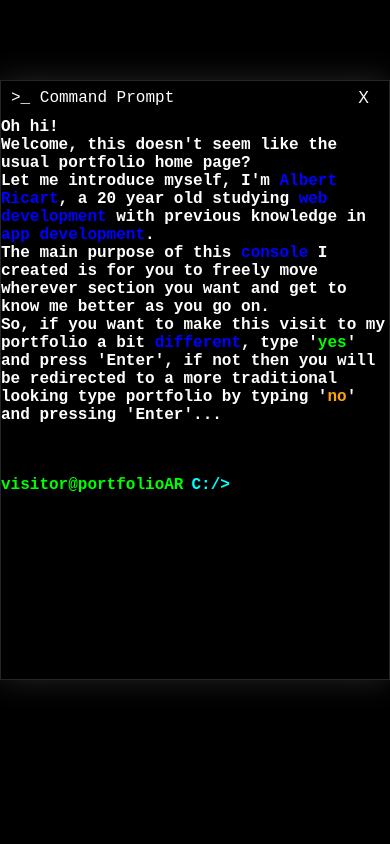
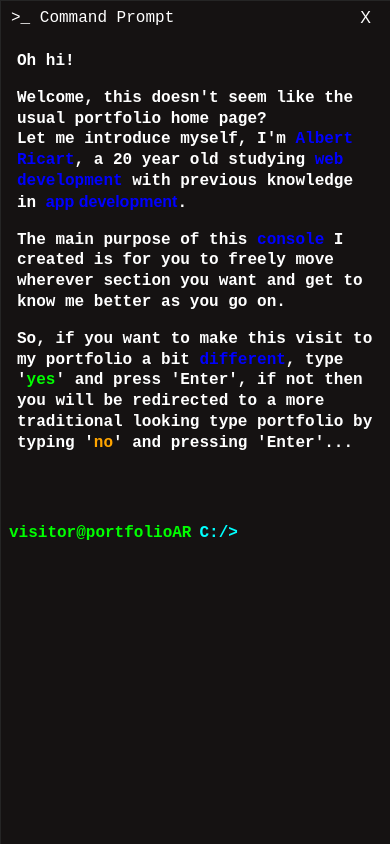
Before and after one commit to albertricart/albertricart.github.io, a plain HTML site: page index.html in a window 390 px wide. Drawn offline with Linux system fonts and the light colour scheme.

Commit message:
dom rework

```diff
--- a/index.html
+++ b/index.html
@@ -6,39 +6,45 @@
   <meta name="viewport" content="width=device-width, initial-scale=1.0" />
   <title>Home | Albert Ricart</title>
   <link rel="shortcut icon" href="./assets/icons/icon.png" />
+  <!-- <link rel="stylesheet" href="https://stackpath.bootstrapcdn.com/bootstrap/4.3.1/css/bootstrap.min.css" integrity="sha384-ggOyR0iXCbMQv3Xipma34MD+dH/1fQ784/j6cY/iJTQUOhcWr7x9JvoRxT2MZw1T" crossorigin="anonymous"> -->
   <link rel="stylesheet" href="./styles/app.css" />
 </head>
 
 <body>
   <div class="console-wrapper">
     <div class="console-container">
-      <div class="console__header">
-        <div class="console__header__icon">>_ Command Prompt</div>
+      <div class="console-header">
+        <div class="console-header__icon">>_ Command Prompt</div>
         <a href="home.html" class="close-console">X</a>
       </div>
-      <div class="console__body">
+      <div class="console-body">
 
-        <div class="console__body__welcome">
-          <p>Oh hi!</p>
+        <div class="console-body__welcome">
+          <p style="margin-top: 0;">Oh hi!</p>
+
           <p>Welcome, this doesn't seem like the usual portfolio home page? <br> Let me introduce myself, I'm <strong
               class="blueText">Albert Ricart</strong>, a 20 year old studying <strong class="blueText">web
-              development</strong> with previous knowledge in <strong class="blueText">app development</strong>.</p>
+              development</strong> with previous knowledge in <a href="#"><strong class="blueText">app
+                development</strong></a>.</p>
+
           <p>The main purpose of this <strong class="blueText">console</strong> I created is for you to freely move
             wherever section you want and get to know me better as you go on.</p>
+
           <p style="margin-bottom: 0px;">So, if you want to make this visit to my portfolio a bit <strong
               class="blueText">different</strong>, type '<span class="greenText">yes</span>' and press 'Enter', if not
             then you will be
             redirected to a more traditional looking type portfolio by typing '<span class="orangeText">no</span>' and
             pressing 'Enter'...
           </p>
-          <input type="text" id="welcomePrompt" class="consoleInput" style="font-weight: bold;" autofocus
-            autocomplete="off">
+
+          <input type="text" id="welcomePrompt" class="input-console" style="font-weight: bold;" autofocus
+            autocomplete="off" autocorrect="off" autocapitalize="off" spellcheck="false">
         </div>
 
-        <div class="console__body__prompt">
+        <div class="console-body__prompt">
           <span id="username" data-username="visitor" style="margin-right: 8px;">visitor@portfolioAR</span><span
-            id="dir" data-dir=""></span>
-          <input type="text" id="userInput" class="consoleInput" disabled autocomplete="off">
+            id="dir" data-dir="/"></span>
+          <input type="text" id="userInput" class="input-console" disabled autocomplete="off" autocorrect="off" autocapitalize="off" spellcheck="false">
         </div>
 
       </div>
@@ -47,8 +53,10 @@
   </div>
 
 
+  <!-- <script src="https://code.jquery.com/jquery-3.3.1.slim.min.js" integrity="sha384-q8i/X+965DzO0rT7abK41JStQIAqVgRVzpbzo5smXKp4YfRvH+8abtTE1Pi6jizo" crossorigin="anonymous"></script>
+  <script src="https://cdnjs.cloudflare.com/ajax/libs/popper.js/1.14.7/umd/popper.min.js" integrity="sha384-UO2eT0CpHqdSJQ6hJty5KVphtPhzWj9WO1clHTMGa3JDZwrnQq4sF86dIHNDz0W1" crossorigin="anonymous"></script>
+  <script src="https://stackpath.bootstrapcdn.com/bootstrap/4.3.1/js/bootstrap.min.js" integrity="sha384-JjSmVgyd0p3pXB1rRibZUAYoIIy6OrQ6VrjIEaFf/nJGzIxFDsf4x0xIM+B07jRM" crossorigin="anonymous"></script> -->
+  <script src='js/console.js'></script>
 </body>
 
-<script src='js/console.js'></script>
-
 </html>
--- a/js/console.js
+++ b/js/console.js
@@ -1,16 +1,40 @@
-//TO-DO: document.title = "sectionA, recomercem, etc... | Albert Ricart"
-
-
 var username = document.querySelector("#username");
 var dir = document.querySelector("#dir");
 var userInput = document.querySelector("#userInput");
-var console = document.querySelector(".console-container");
-var console_body = document.querySelector(".console__body");
-var welcomeWrapper = document.querySelector(".console__body__welcome");
+var consoleContainer = document.querySelector(".console-container");
+var console_body = document.querySelector(".console-body");
+var welcomeWrapper = document.querySelector(".console-body__welcome");
 var welcomePrompt = document.querySelector("#welcomePrompt");
 var commandList = ["cd", "ls", "cat", "username", "help", "man", "clear", "leave"];
+const directories = {
+    "/": {
+        home: {
 
-console.onclick = function () { userInput.focus() };
+        },
+
+        portfolio: {
+            projects:{
+                recomercem:{},
+                cepsem:{},
+                ev:{},
+            },
+        },
+
+        about: {
+
+        },
+
+        contact: {
+
+        }
+    }
+
+
+};
+
+console.log(directories);
+
+consoleContainer.onclick = function () { userInput.focus() };
 
 userInput.onkeypress = manageInput;
 welcomePrompt.oninput = manageWelcomeInput;
@@ -19,44 +43,40 @@ welcomePrompt.onkeypress = function (e) {
     if (keynum == 13) {
         if (welcomePrompt.value.trim() == "yes") {
             let displayHelpMessage = document.createElement("p");
-            displayHelpMessage.innerHTML = "Good! Before letting you free, I encourage you to type 'help' so you get an idea of what are your possibilities here. Have fun!"
+            displayHelpMessage.innerHTML = "Good! Before letting you free, I encourage you to type 'help' so you get an idea of what your possibilities are here. Checking out 'ls' is a great starting point. Have fun!"
             welcomeWrapper.appendChild(displayHelpMessage);
             welcomePrompt.disabled = true;
             userInput.disabled = false;
             userInput.focus();
         }
         else if (welcomePrompt.value.trim() == "no") {
-            window.location.href = "https://albertricart.github.io/home.html";
+            window.location.href = "./home.html";
         }
     }
 };
 
 
-
-
 var currentDir = dir.dataset.dir;
-
-var directories = [
-    ['/', ['home', 'portfolio', 'about', 'contact']],
-
-];
 
 moveToDir(currentDir);
 
 
+
+
 function moveToDir(dirName) {
-    dir.innerHTML += "C:/" + dirName + '>';
+    dir.innerHTML += "C:" + dirName + '>';
 }
 
 function manageInput(e) {
     let keynum = e.keyCode || e.which;
 
+    //on enter keypress
     if (keynum == 13) {
         //disable current input
         userInput.disabled = true;
 
         //get all prompts
-        let console_prompts = document.querySelectorAll(".console__body__prompt");
+        let console_prompts = document.querySelectorAll(".console-body__prompt");
 
         //message to display to previous prompt
         let displayMessage = document.createElement("p");
@@ -67,10 +87,7 @@ function manageInput(e) {
 
         createNewPrompt();
     }
-
 }
-
-
 
 
 function recognizeInput(input) {
@@ -111,7 +128,8 @@ function manageCommand(command, argument) {
 
         case "cd":
             if (argument) {
-                message = 'moving to...' + argument;
+                manageCd(argument);
+                message = "";
             } else {
                 message = 'specify directory...';
             }
@@ -120,7 +138,7 @@ function manageCommand(command, argument) {
 
         case "ls":
             if (argument) {
-                message = 'listing ' + argument + ' directory';
+                message = listDirectory(argument);
             } else {
                 message = "";
             }
@@ -137,27 +155,41 @@ function manageCommand(command, argument) {
             break;
 
         case "username":
-            message = 'changing username from ' + username.dataset.username + ' to...' + argument;
-            username.dataset.username = argument;
-            username.innerHTML = argument + "@portfolioAR";
+            if (argument) {
+                message = 'changing username from ' + username.dataset.username + ' to...' + argument;
+                username.dataset.username = argument;
+                username.innerHTML = argument + "@portfolioAR";
+            } else {
+                message = 'specify username';
+            }
+
             break;
 
         case "clear":
-            document.querySelectorAll(".console__body__prompt").forEach(prompt => {
+
+            if (document.querySelector(".console-body__welcome")) {
+                document.querySelector(".console-body__welcome").style.display = "none";
+            }
+
+            document.querySelectorAll(".console-body__prompt").forEach(prompt => {
                 prompt.remove();
             });
             break;
 
 
         case "man":
-            message = returnCommandDescription(argument, true);
+            if (argument) message = returnCommandDescription(argument, true);
+            else message = "Specify the command you wish to know more about.";
             break;
 
         case "leave":
-            window.location.href = "https://albertricart.github.io/home.html";
+            window.location.href = "./home.html";
             message = "";
             break;
 
+        case "":
+            message = "";
+            break;
 
         default:
             message = "'" + command + "' is not a command.";
@@ -167,10 +199,34 @@ function manageCommand(command, argument) {
     return message;
 }
 
+function manageCd(route) {
+    debugger;
+    //get dirs from the specified route
+    var routeDirs = route.split('/');
+}
+
+function listDirectory(route){
+    debugger
+    //get dirs from the specified route
+    var routeDirectories = route.split('/');
+
+    let i = 0;
+    let found = false;
+    while(!found){
+
+
+
+        i++;
+    }
+    console.log(currentDir);
+
+
+}
+
 function createNewPrompt() {
     //creation of new prompt
     let newPrompt = document.createElement("div");
-    newPrompt.classList.add("console__body__prompt");
+    newPrompt.classList.add("console-body__prompt");
     console_body.appendChild(newPrompt);
 
     newPrompt.appendChild(username.cloneNode(true));
@@ -180,6 +236,10 @@ function createNewPrompt() {
     newUserInput.type = "text";
     newUserInput.id = "userInput";
     newUserInput.setAttribute("autocomplete", "off");
+    newUserInput.setAttribute("autocorrect", "off");
+    newUserInput.setAttribute("autocapitalize", "off");
+    newUserInput.setAttribute("spellcheck", "false");
+    newUserInput.classList.add('input-console');
 
     userInput = newUserInput;
 
@@ -269,3 +329,7 @@ function returnCommandDescription(command, long) {
 
     return message;
 }
+
+function openOnNewTab(tab) {
+    window.open(tab, "_blank");
+}
--- a/styles/_global.scss
+++ b/styles/_global.scss
@@ -1,3 +1,13 @@
+html {
+    scroll-behavior: smooth;
+}
+
+body{
+    margin: 0;
+    padding: 0;
+    box-sizing: border-box;
+}
+
 a:hover,
 a:visited,
 a:link,
@@ -6,50 +16,9 @@ a:active {
 }
 
 
-html {
-    scroll-behavior: smooth;
-}
-
-* {
-    margin: 0;
-    padding: 0;
-    box-sizing: border-box;
-    font-family: $font;
-}
-
-body {
-    background-color: whitesmoke;
-}
-
-footer {
-    display: flex;
-    justify-content: center;
-    align-items: center;
-    height: 5vh;
-}
-
-header {
-    min-width: 773px;
-    background-color: $c_dark_blue;
-    box-shadow: 0px 1px 10px 3px rgba(0, 0, 0, 0.75);
-    position: sticky;
-
-}
-
-.container {
-    width: 100%;
-    max-width: 1700px;
-    margin-left: auto;
-    margin-right: auto;
-}
-
-input[type="text"] {
-    width: 99%;
-    background-color: black;
-    margin-top: 4px;
-    font-family: 'Courier New', Courier, monospace;
-    font-size: 16px;
-    outline: none;
-    border: none;
-    color: lightgray;
-}
+// .container {
+//     width: 100%;
+//     max-width: 1700px;
+//     margin-left: auto;
+//     margin-right: auto;
+// }
--- a/styles/_config.scss
+++ b/styles/_variables.scss
@@ -70,6 +70,7 @@
   $color-light: #749EF8;
   $color-grey: #F5F5F5;
   $c_dark_blue: #131f41;
+  $console_body: #151212;
 
   $js-yellow: #f7df1e;
   $ev-yellow: #e59808;
--- a/styles/app.scss
+++ b/styles/app.scss
@@ -1 +1 @@
-@import 'config', 'global', 'pages/all';
+@import 'variables', 'global', 'pages/all', 'partials/all';
--- a/styles/pages/_console.scss
+++ b/styles/pages/_console.scss
@@ -1,33 +1,28 @@
 .console {
 
     &-wrapper {
-        width: 100vw;
         height: 100vh;
-        background-color: black;
-        position: relative;
+        background-color: #0D1321;
+        font-family: 'Courier New', Courier, monospace;
+        overflow: hidden;
     }
 
     &-container {
-        position: absolute;
-        top: 45%;
-        left: 50%;
-        transform: translate(-50%, -50%);
+        transform: translateY(100px);
+        display: flex;
+        flex-direction: column;
+        color: white;
+        margin-left: auto;
+        margin-right: auto;
+        height: 600px;
         width: 100%;
         max-width: 900px;
-        height: 100%;
-        height: 600px;
         transition: all 0.2s ease-in;
         border: 1px solid rgb(37, 37, 37);
-        box-shadow: 0px 0px 30px 0px rgba(75, 75, 75, 0.5);
-        color: white;
-
-        * {
-            font-family: 'Courier New', Courier, monospace;
-            box-sizing: border-box;
-        }
+        box-shadow: 0px 0px 10px 0px rgba(75, 75, 75, 0.5);
 
         &:hover {
-            box-shadow: 0px 0px 30px 0px rgba(100, 100, 100, 0.5);
+            box-shadow: 0px 0px 10px 0px rgba(100, 100, 100, 0.5);
         }
 
         a {
@@ -35,15 +30,19 @@
             text-decoration: none;
             color: white;
         }
+
+        @media (max-width: 576px) {
+            transform: translateY(0px);
+            height: 100%;
+        }
     }
 
-    &__header {
-        padding-bottom: 3px;
+    &-header {
+        background-color: $console_body;
         width: 100%;
         display: inline-flex;
         justify-content: space-between;
         align-items: center;
-        color: white;
         font-family: Arial;
 
         &__icon {
@@ -53,13 +52,22 @@
         }
     }
 
-    &__body {
-        height: 600px;
+    &-body {
+        height: 100%;
+        padding-bottom: 8px;
         font-weight: bold;
         overflow-y: scroll;
         overflow-x: auto;
+        background-color: $console_body;
+
+        &__welcome {
+            padding: 16px;
+            line-height: 1.3;
+        }
 
         &__prompt {
+            padding-left: 8px;
+            padding-right: 8px;
             padding-top: 30px;
 
             p {
@@ -95,6 +103,16 @@
     }
 }
 
+.input-console {
+    width: 99%;
+    background-color: $console_body;
+    margin-top: 4px;
+    font-family: 'Courier New', Courier, monospace;
+    font-size: 16px;
+    outline: none;
+    border: none;
+    color: lightgray;
+}
 
 
 .blueText {
--- a/styles/pages/_home.scss
+++ b/styles/pages/_home.scss
@@ -200,4 +200,6 @@
     &:hover {
         transform: scale(1.15);
     }
+
+
 }
--- /dev/null
+++ b/styles/partials/_all.scss
@@ -0,0 +1 @@
+@import 'footer', 'header';
--- /dev/null
+++ b/styles/partials/_footer.scss
@@ -0,0 +1,6 @@
+.footer {
+    display: flex;
+    justify-content: center;
+    align-items: center;
+    height: 5vh;
+}
--- /dev/null
+++ b/styles/partials/_header.scss
@@ -0,0 +1,7 @@
+.header {
+    min-width: 773px;
+    background-color: $c_dark_blue;
+    box-shadow: 0px 1px 10px 3px rgba(0, 0, 0, 0.75);
+    position: sticky;
+
+}
```
Also changed, not shown: demos/atomic-design/index.html (+1 -0 lines), home.html (+9 -10 lines), styles/app.css, 1 other file.
